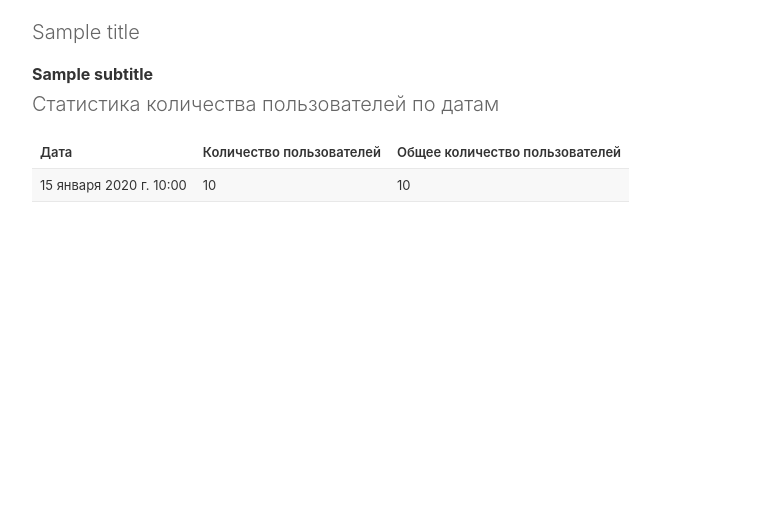
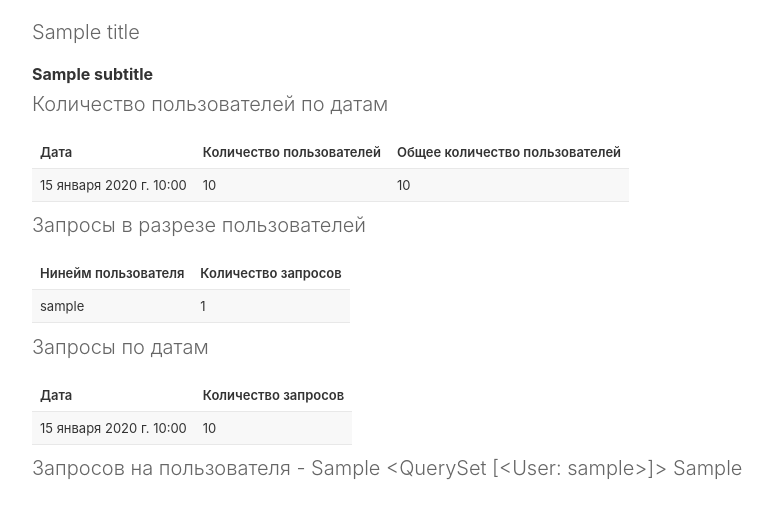
Before and after one commit to sldmxm/wildberries_bot_private, a Django app: template tgbot/botmanager/templates/statistics.html in a window 1280 px wide. Shown: the part 105-624 px from the top of the page, without its empty margins (8-781 px from the left). Run offline with Django 4.2, Linux system fonts and the light colour scheme; tables that the repository leaves empty hold one stand-in row (values such as "Sample post"); the template is opened without the code that fills it: values that come from a table or form of the project are taken from there, most other values are stand-ins (such as "Sample title", 1, 10 or a date in 2020).

Commit message:
Add statistics tables

```diff
--- a/tgbot/bot/models.py
+++ b/tgbot/bot/models.py
@@ -27,6 +27,7 @@ class UserAction(models.Model):
     telegram_user = models.ForeignKey(
         TelegramUser,
         on_delete=models.CASCADE,
+        related_name='user'
     )
     datetime = models.DateTimeField(auto_now_add=True)
     action = models.CharField(max_length=20, choices=USER_ACTIONS)
--- a/tgbot/botmanager/models.py
+++ b/tgbot/botmanager/models.py
@@ -8,6 +8,7 @@ NAME_VERBOSE = 'Имя пользователя'
 USERNAME_VERBOSE = 'Имя пользователя в Telegram'
 ID_VERBOSE = 'Идентификатор пользователя Telegram'
 CREATED_AT_VERBOSE = 'Дата первого запроса'
+
 
 class TelegramUser(models.Model):
     """Базовая модель для управления данными пользователей ТГ бота"""
--- a/tgbot/botmanager/templates/statistics.html
+++ b/tgbot/botmanager/templates/statistics.html
@@ -5,8 +5,8 @@ User Statistics
 {% endblock %}
 
 {% block content %}
-   <h1>Статистика количества пользователей по датам</h1>
-
+   <h1>Количество пользователей по датам</h1>
+    <p>
     <table>
         <tr>
            <th>Дата</th>
@@ -21,4 +21,41 @@ User Statistics
         </tr>
         {% endfor %}
     </table>
+    </p>
+
+    <p>
+    <h1>Запросы в разрезе пользователей </h1>
+
+    <table>
+        <tr>
+           <th>Нинейм пользователя</th>
+            <th>Количество запросов</th>
+        </tr>
+        {% for row in user_actions %}
+        <tr>
+            <td>{{ row.telegram_user__username }}</td>
+            <td>{{ row.count_requests }}</td>
+        </tr>
+        {% endfor %}
+    </table>
+    </p>
+    <p>
+        <h1>Запросы по датам </h1>
+
+        <table>
+            <tr>
+               <th>Дата</th>
+                <th>Количество запросов</th>
+            </tr>
+            {% for row in datetime_actions %}
+            <tr>
+                <td>{{ row.request_date }}</td>
+                <td>{{ row.total }}</td>
+            </tr>
+            {% endfor %}
+        </table>
+    </p>
+
+    <p>
+        <h1>Запросов на пользователя - {{ all_requests }} {{ all_users }} {{ requests_for_user }} </h1>
 {% endblock %}
```
Also changed, not shown: tgbot/bot/admin.py (added, +18 -0 lines), tgbot/botmanager/views.py (+14 -0 lines), 1 other file.
